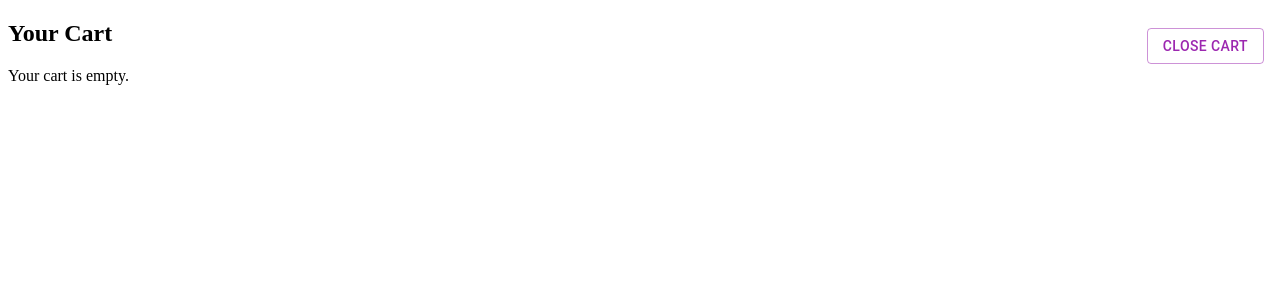
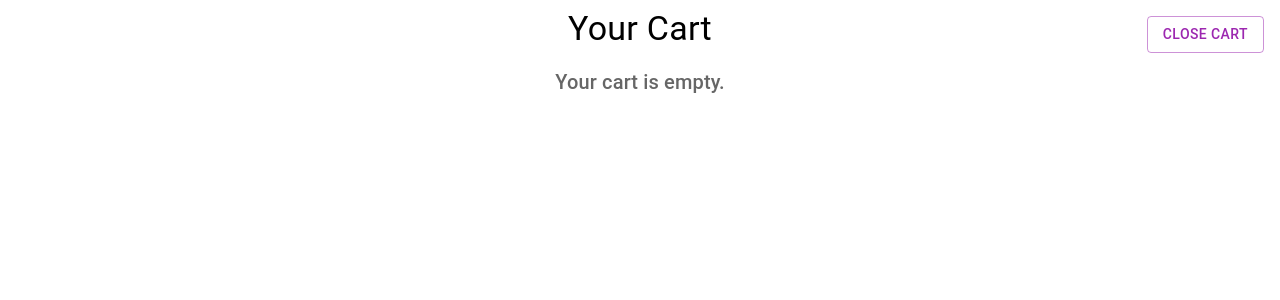
Before and after one commit to LorincNagy/plant-shop, a React (Vite) app in the folder frontend/: page /cart in a window 1280 px wide. Shown: the top 300 px of the page. Built offline with nearby package versions, Linux system fonts and the light colour scheme; the HTML template or start-up script is replaced by a standard one.

Commit message:
develope cart and cardmedia component

```diff
--- a/frontend/src/component/Cart.jsx
+++ b/frontend/src/component/Cart.jsx
@@ -8,9 +8,90 @@ import Box from "@mui/material/Box";
 import CardMedia from "@mui/material/CardMedia";
 import { Link as RouterLink, useNavigate } from "react-router-dom";
 
-export default function Cart() {
+const Cart = () => {
   const navigate = useNavigate();
   const { cartitems, handleRemoveFromCart } = useCart();
+
+  const emptyCartMessage = (
+    <Typography
+      variant="h6"
+      component="div"
+      align="center"
+      color="textSecondary"
+    >
+      Your cart is empty.
+    </Typography>
+  );
+
+  const cartContent =
+    cartitems.length === 0
+      ? emptyCartMessage
+      : cartitems.map((item, index) => (
+          <Card
+            key={`cartItem_${item.id}_${index}`}
+            sx={{
+              marginBottom: "16px",
+              backgroundColor: "#f9fbe7", // Háttérszín
+              borderRadius: "10px", // Kerekített sarkok
+              boxShadow: "0px 4px 8px rgba(0, 0, 0, 0.8)", // Árnyékolás
+              maxWidth: "400px", // Max szélesség
+              margin: "0 auto 16px", // Középre igazítás és térköz alul
+            }}
+          >
+            <CardMedia
+              component="div"
+              sx={{
+                display: "flex",
+                justifyContent: "center", // Középre vízszintesen
+                alignItems: "center", // Középre függőlegesen
+              }}
+            >
+              <img
+                src={item.image}
+                alt={item.name}
+                style={{ maxWidth: "100%", maxHeight: "100%" }}
+              />
+            </CardMedia>
+
+            <Box sx={{ display: "flex", flexDirection: "column", flex: "1" }}>
+              <CardContent sx={{ flex: "1 0 auto" }}>
+                <Typography variant="h6" component="div">
+                  {item.name}
+                </Typography>
+                <Typography variant="body2" color="text.secondary">
+                  Description: {item.description}
+                </Typography>
+                <Typography variant="body2" color="text.secondary">
+                  Price: {item.price}
+                </Typography>
+              </CardContent>
+              <div
+                sx={{
+                  display: "flex",
+                  justifyContent: "flex-end",
+                  padding: "8px",
+                }}
+              >
+                <Button
+                  variant="outlined"
+                  color="secondary"
+                  onClick={() => {
+                    handleRemoveFromCart(index);
+                  }}
+                  sx={{
+                    backgroundColor: "#FF5733", // Gomb háttérszín
+                    color: "#FFFFFF", // Gomb szövegszín
+                    "&:hover": {
+                      backgroundColor: "#FF8040", // Gomb háttérszín egér fölé helyezéskor
+                    },
+                  }}
+                >
+                  Remove
+                </Button>
+              </div>
+            </Box>
+          </Card>
+        ));
 
   return (
     <div>
@@ -25,55 +106,22 @@ export default function Cart() {
             position: "absolute",
             top: 0,
             right: 0,
-            m: 1, // Margó a gomb körül
+            m: 1,
           }}
         >
           Close Cart
         </Button>
       </Box>
-      <h2>Your Cart</h2>
-      {cartitems.length === 0 ? (
-        <p>Your cart is empty.</p>
-      ) : (
-        <div>
-          {cartitems.map((item, index) => (
-            <Card
-              key={`cartItem_${item.id}_${index}`}
-              style={{ marginBottom: "16px" }}
-            >
-              <CardMedia
-                component="div"
-                sx={{
-                  pt: "35%",
-                  maxWidth: "40%", // Hozzáadott maxWidth
-                }}
-                image={item.image}
-              />
-              <CardContent>
-                <Typography variant="h6" component="div">
-                  {item.name}
-                </Typography>
-                <Typography variant="body2" color="text.secondary">
-                  Description: {item.description}
-                </Typography>
-                <Typography variant="body2" color="text.secondary">
-                  Price: {item.price}
-                </Typography>
-                <Button
-                  variant="outlined"
-                  color="secondary"
-                  onClick={() => {
-                    handleRemoveFromCart(item.id);
-                  }}
-                  style={{ marginTop: "8px" }}
-                >
-                  Remove
-                </Button>
-              </CardContent>
-            </Card>
-          ))}
-        </div>
-      )}
+      <Typography
+        variant="h4"
+        component="h2"
+        sx={{ textAlign: "center", marginBottom: "16px" }}
+      >
+        Your Cart
+      </Typography>
+      {cartContent}
     </div>
   );
-}
+};
+
+export default Cart;
--- a/frontend/src/component/CartProvider.jsx
+++ b/frontend/src/component/CartProvider.jsx
@@ -12,17 +12,13 @@ export function CartProvider({ children }) {
     localStorage.setItem("cartItems", JSON.stringify(cartitems));
   }, [cartitems]);
 
-  const handleRemoveFromCart = (productId) => {
-
-    const indexToRemove = cartitems.findIndex((item) => item.id === productId);
-    if (indexToRemove !== -1) {
-      const updatedCartItems = [...cartitems];
-      updatedCartItems.splice(indexToRemove, 1);
-      setCartItems(updatedCartItems);
-    }
+  const handleRemoveFromCart = (index) => {
+    const updatedCartItems = [...cartitems];
+    updatedCartItems.splice(index, 1);
+    setCartItems(updatedCartItems);
   };
 
-  // Egyéb funkciók és állapotok
+
 
   return (
     <CartContext.Provider
@@ -34,10 +30,13 @@ export function CartProvider({ children }) {
 }
 
 export function useCart() {
-  const { cartitems, setCartItems, handleRemoveFromCart } =
-    useContext(CartContext);
+  const {
+    cartitems: contextCartItems,
+    setCartItems,
+    handleRemoveFromCart,
+  } = useContext(CartContext);
 
-  return { cartitems, setCartItems, handleRemoveFromCart };
+  return { cartitems: contextCartItems, setCartItems, handleRemoveFromCart };
 }
 
 //A CartProvider egy kontextust hoz létre, amely tartalmazza a cartitems és a setCartItems állapotot. Ez a kontextus elérhető lesz a kontextust használó összes gyermek komponens számára. Az állapotot itt inicializálják useState segítségével, és bármely komponens hozzáférhet ehhez az állapothoz, amely a CartProvider gyermekként van elhelyezve.
--- a/frontend/src/component/Products.jsx
+++ b/frontend/src/component/Products.jsx
@@ -29,12 +29,22 @@ function Copyright() {
   );
 }
 
-const defaultTheme = createTheme();
-
 const customTheme = createTheme({
   palette: {
     background: {
       default: "#f9fbe7",
+    },
+  },
+  components: {
+    MuiTextField: {
+      styleOverrides: {
+        root: {
+          "& .focused": {
+            color: "#FF5733 !important",
+            borderColor: "#FF5733 !important",
+          },
+        },
+      },
     },
   },
 });
@@ -108,8 +118,6 @@ export default function Products() {
       setCartItems(updatedCartItems);
     }
   };
-
-
 
   const handleChange = (event, value) => {
     setPage(value);
@@ -239,6 +247,16 @@ export default function Products() {
                         parseInt(e.target.value, 10)
                       )
                     }
+                    InputProps={{
+                      sx: {
+                        "& .MuiInput-input:focus": {
+                          backgroundColor: "#FF5733", // Narancssárga háttérszín fókuszban
+                          color: "#FFFFFF", // Fehér szöveg fókuszban
+                          borderColor: "#FF5733 !important", // Narancssárga keret fókuszban
+                          outline: "none", // Eltávolítja a beépített fókusz keretet
+                        },
+                      },
+                    }}
                   />
 
                   <CardActions>
```
